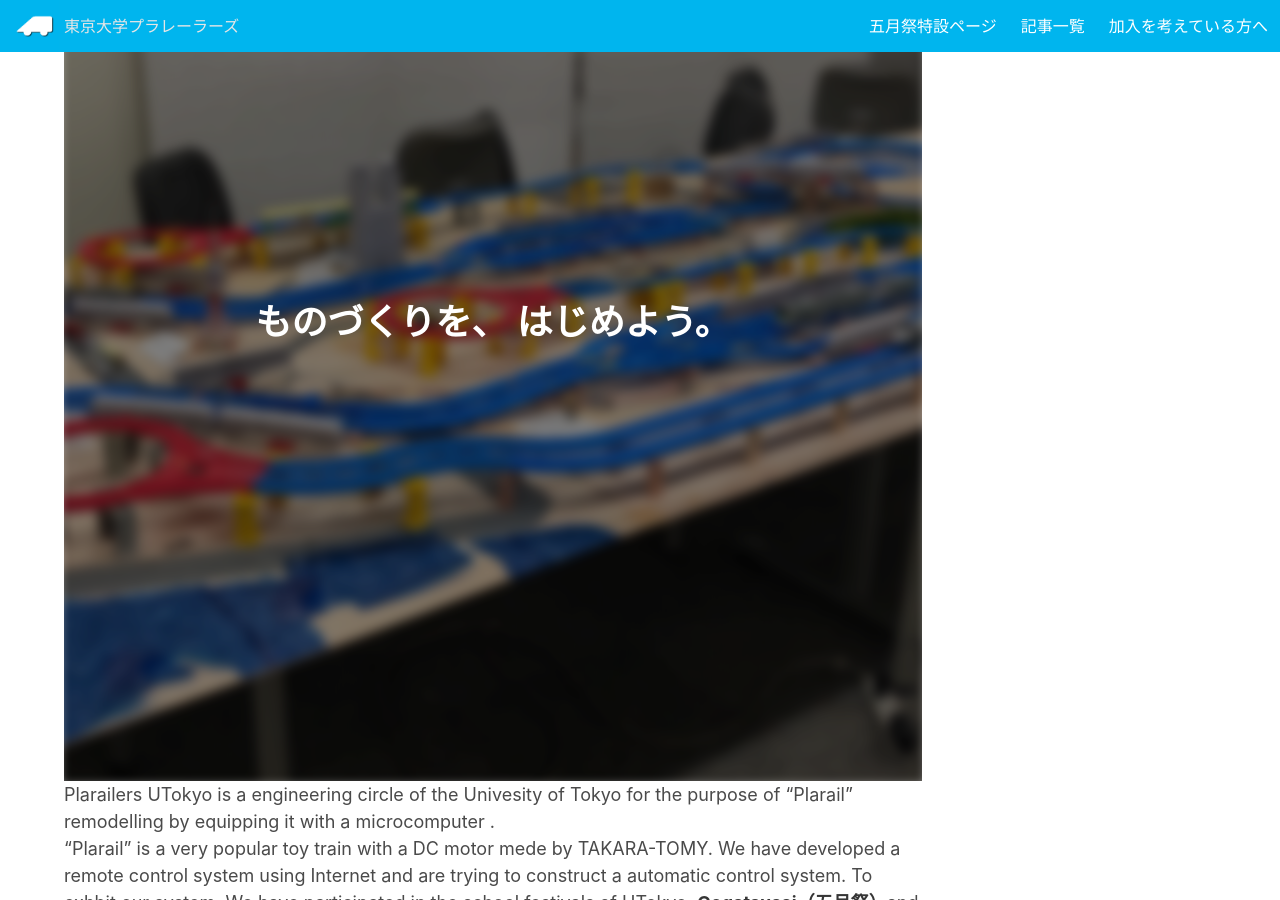
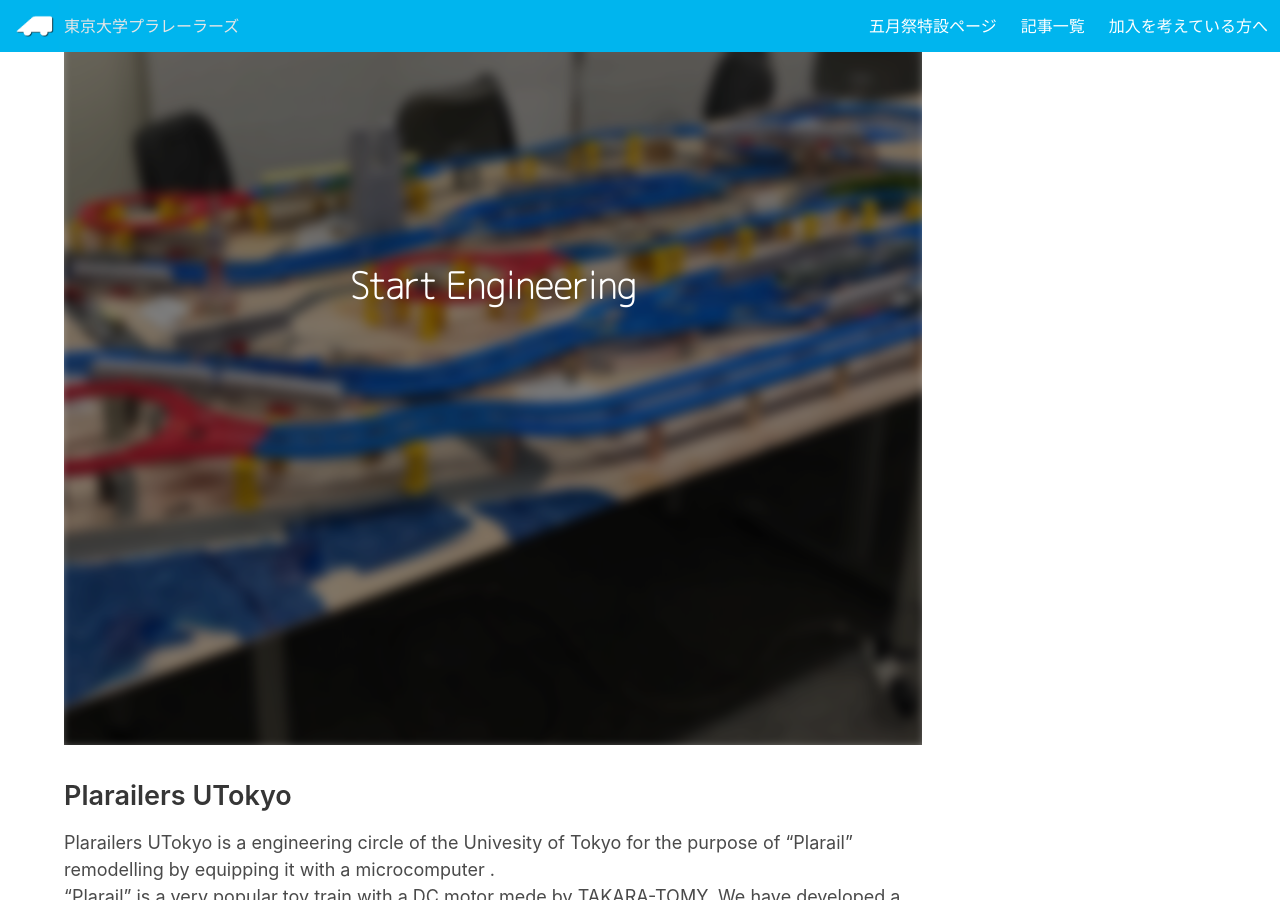
Before and after one commit to plarailers/plarailers.github.io, a Jekyll site: the page built from english/index.html, in a window 1280 px wide and 900 px high, scrolled down 351 px. Built offline with Jekyll 4.4.1, drawn with Linux system fonts in a browser that asks for light colours; nearby versions of some CDN libraries; comment, search, counter and statistics services are not loaded.

Commit message:
Update index.html

```diff
--- a/english/index.html
+++ b/english/index.html
@@ -1,17 +1,19 @@
 ---
 layout: page
-title: Plarailers UTokyo
 ---
 <section class="hero is-fullheight p-hero">
   <div class="hero-body">
     <div class="container has-text-centered">
       <h1 class="title has-text-white p-hero-title">
-        <span>&nbsp;ものづくりを、</span>
-        <span>はじめよう。&nbsp;</span>
+        <span>&nbsp;Start</span>
+        <span>Engineering&nbsp;</span>
       </h1>
     </div>
   </div>
 </section>
+<h3>
+  Plarailers UTokyo
+</h3>
 <p>
 Plarailers UTokyo is a engineering circle of the Univesity of Tokyo for the purpose of “Plarail”  remodelling by equipping it with a microcomputer .<BR>
 “Plarail” is a very popular toy train with a DC motor mede by TAKARA-TOMY. We have developed a remote control system using Internet and are trying to construct a automatic control system.
```
